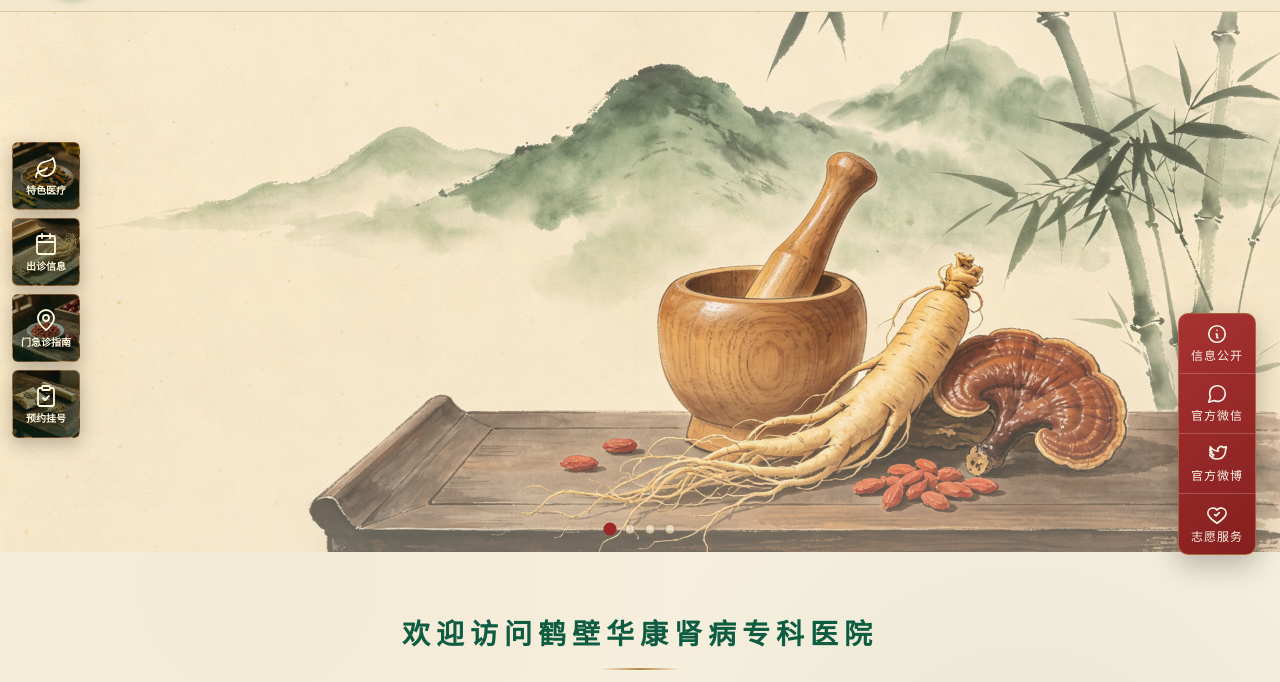
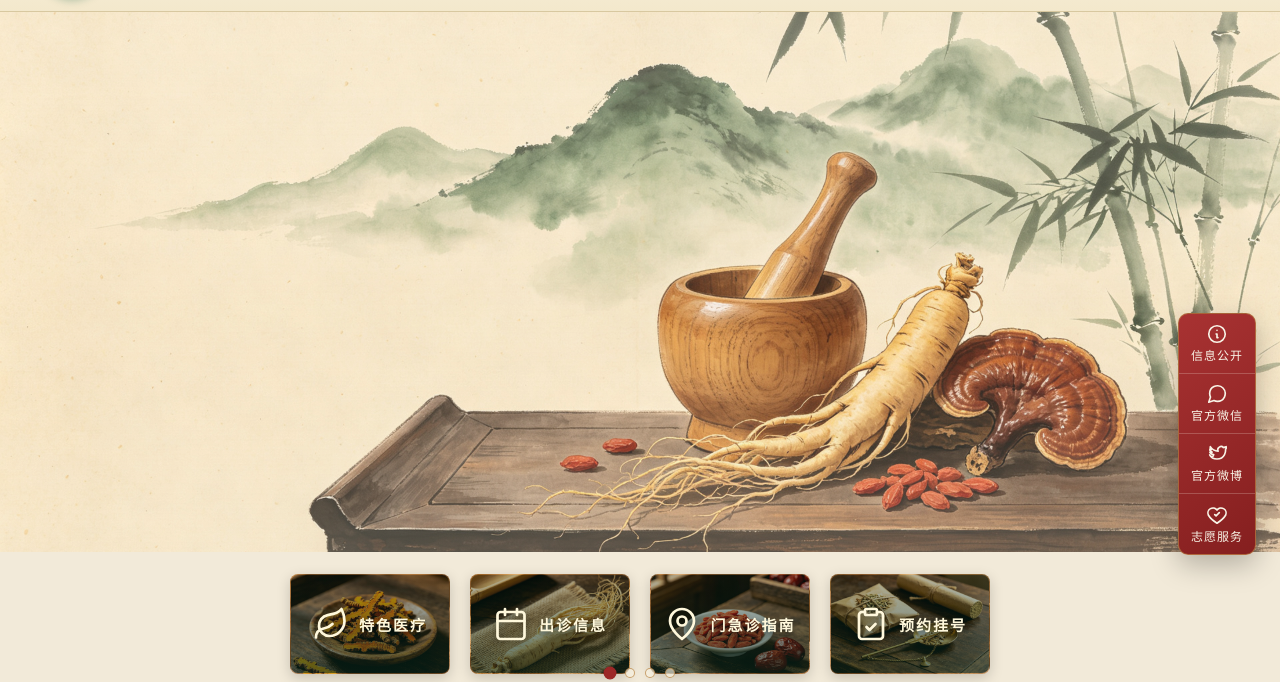
Before and after one commit to SLYLI/hksbyy, a plain HTML site: page index.html in a window 1280 px wide. Shown: the part 125-807 px from the top of the page. Drawn offline with Linux system fonts and the light colour scheme; no server answers; a web font is replaced by a local one.

Commit message:
layout: quick buttons row under banner

```diff
--- a/index.html
+++ b/index.html
@@ -231,29 +231,32 @@ a.float-btn {
 
 /* 功能卡片组：悬浮在轮播图左侧（原位置） */
 .card-group {
-    position: absolute;
-    top: 130px;
-    left: 12px;
-    display: grid;
-    grid-template-columns: 1fr;
-    gap: 8px;
+    position: relative;
+    display: flex;
+    flex-direction: row;
+    justify-content: center;
+    align-items: stretch;
+    gap: 20px;
+    padding: 22px 20px;
+    background: #f2ead9;
     z-index: 3;
 }
 
 .card-green,
 .card-beige,
 .card-trans {
-    width: 68px;
-    height: 68px;
+    flex: 0 1 160px;
+    height: 100px;
     display: flex;
-    flex-direction: column;
+    flex-direction: row;
     align-items: center;
     justify-content: center;
-    border-radius: 6px;
+    gap: 10px;
+    border-radius: 8px;
     cursor: pointer;
     transition: 0.3s ease;
-    letter-spacing: 0;
-    font-size: 10px;
+    letter-spacing: 2px;
+    font-size: 15px;
     font-weight: 600;
     color: #fff8dc;
     position: relative;
@@ -261,7 +264,7 @@ a.float-btn {
     background-size: cover;
     background-position: center;
     border: 1px solid rgba(184, 134, 70, 0.5);
-    box-shadow: 0 6px 18px rgba(0, 0, 0, 0.25);
+    box-shadow: 0 4px 14px rgba(0, 0, 0, 0.18);
 }
 
 /* 卡片深色渐变遮罩 */
@@ -300,9 +303,9 @@ a.float-btn {
 
 /* 规范线描图标 */
 .card-icon {
-    width: 24px;
-    height: 24px;
-    margin-bottom: 2px;
+    width: 36px;
+    height: 36px;
+    margin-bottom: 0;
     position: relative;
     z-index: 1;
     color: #fff8dc;
```
